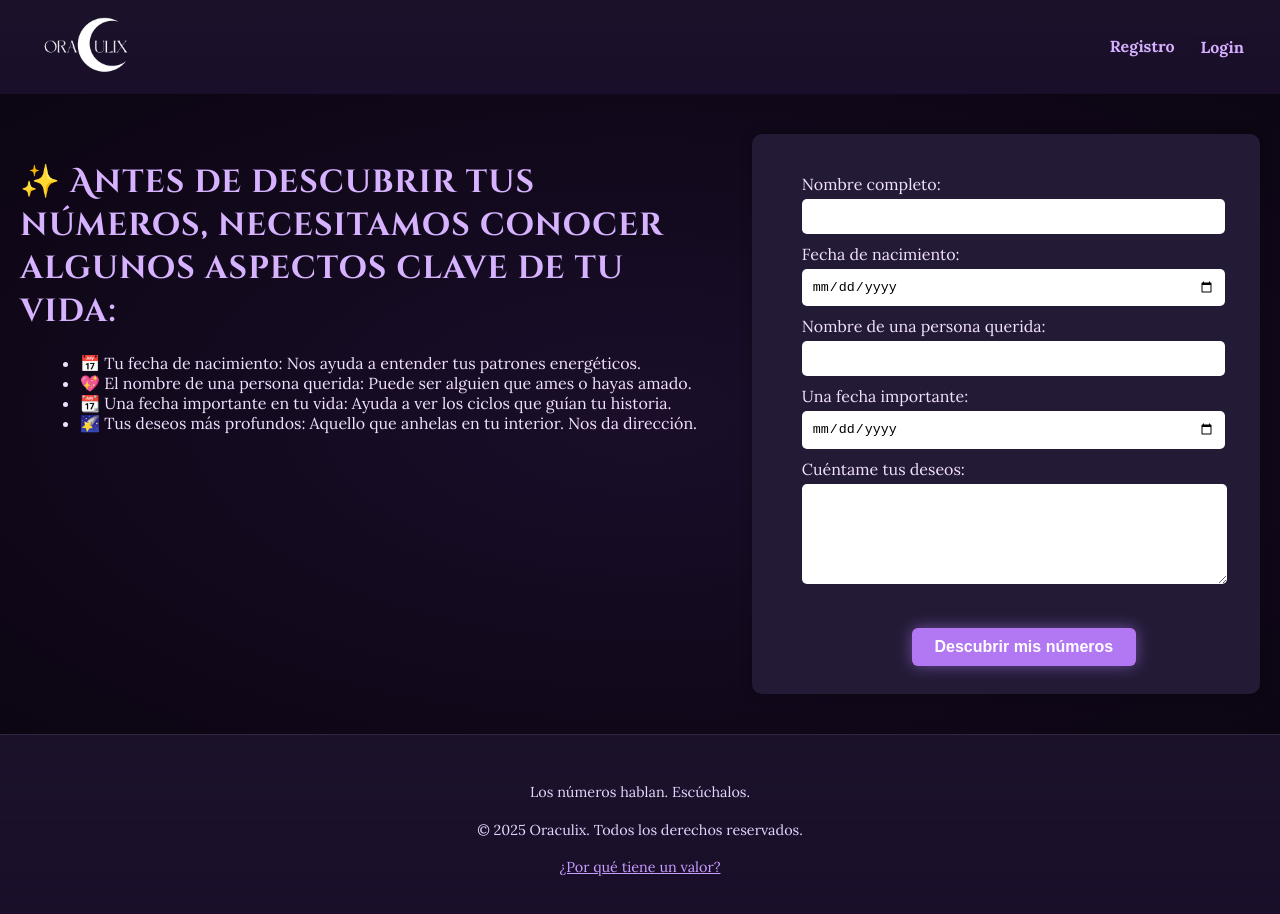
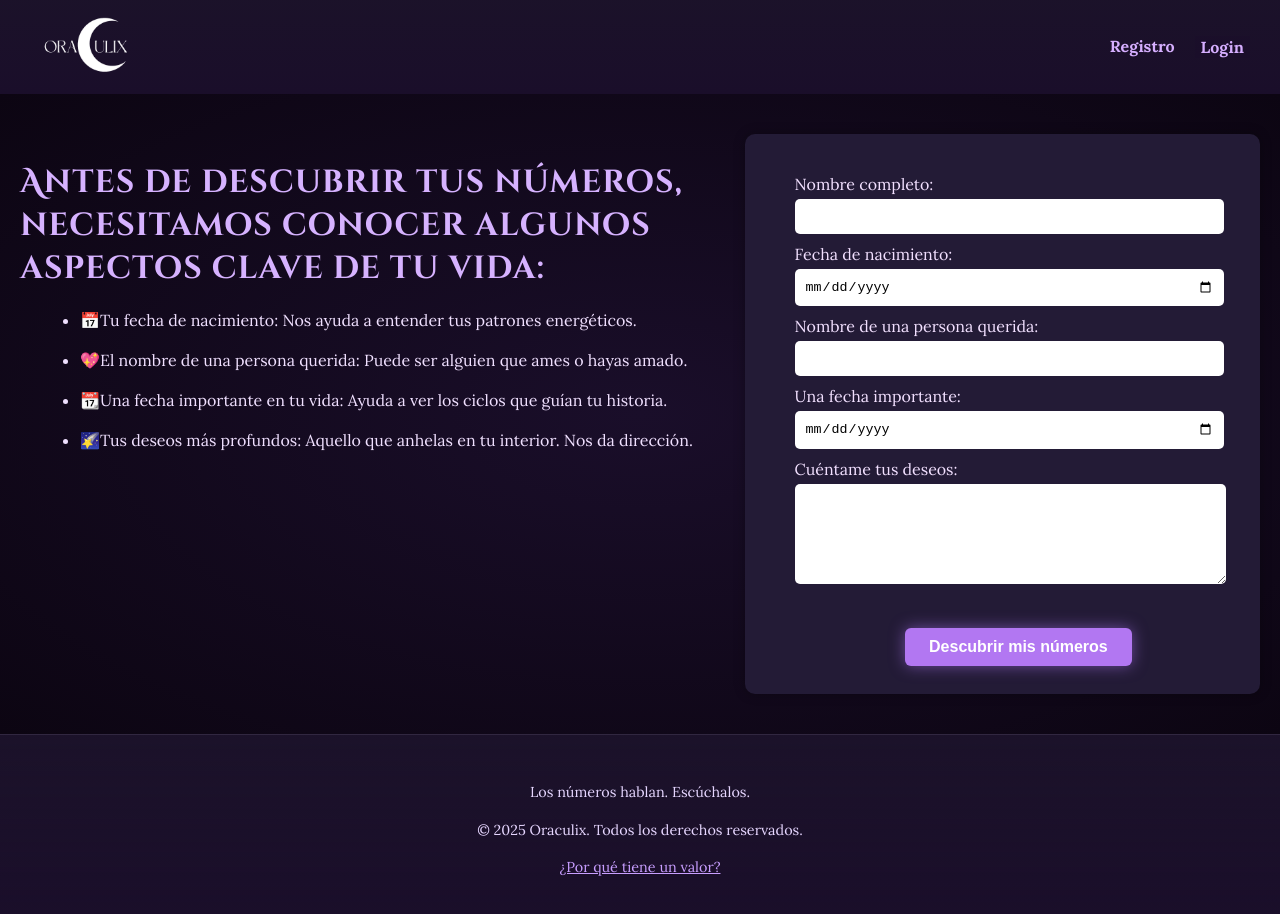
Before and after one commit to HectorAmpuero/oraculix-frontend, a React (Vite) app: page /formulario in a window 1280 px wide. Shown: the top 914 px of the page. Built offline with nearby package versions, Linux system fonts and the light colour scheme.

Commit message:
fix form btn

```diff
--- a/src/pages/Formulario.jsx
+++ b/src/pages/Formulario.jsx
@@ -62,12 +62,12 @@ const Formulario = () => {
   return (
     <div className="formulario-container">
       <div className="info-signos">
-        <h2>✨ Antes de descubrir tus números, necesitamos conocer algunos aspectos clave de tu vida:</h2>
+        <h2>Antes de descubrir tus números, necesitamos conocer algunos aspectos clave de tu vida:</h2>
         <ul>
-          <li>📅 Tu fecha de nacimiento: Nos ayuda a entender tus patrones energéticos.</li>
-          <li>💖 El nombre de una persona querida: Puede ser alguien que ames o hayas amado.</li>
-          <li>📆 Una fecha importante en tu vida: Ayuda a ver los ciclos que guían tu historia.</li>
-          <li>🌠 Tus deseos más profundos: Aquello que anhelas en tu interior. Nos da dirección.</li>
+          <li>📅Tu fecha de nacimiento: Nos ayuda a entender tus patrones energéticos.</li> <br />
+          <li>💖El nombre de una persona querida: Puede ser alguien que ames o hayas amado.</li> <br />
+          <li>📆Una fecha importante en tu vida: Ayuda a ver los ciclos que guían tu historia.</li> <br />
+          <li>🌠Tus deseos más profundos: Aquello que anhelas en tu interior. Nos da dirección.</li> <br />
         </ul>
       </div>
 
@@ -123,7 +123,7 @@ const Formulario = () => {
         ></textarea>
 
         <button type="submit" className="btn" disabled={enviando}>
-          {enviando ? "Enviando..." : "Descubrir mis números"}
+          {enviando ? "Descubriendo tus números" : "Descubrir mis números"}
         </button>
       </form>
     </div>
```
